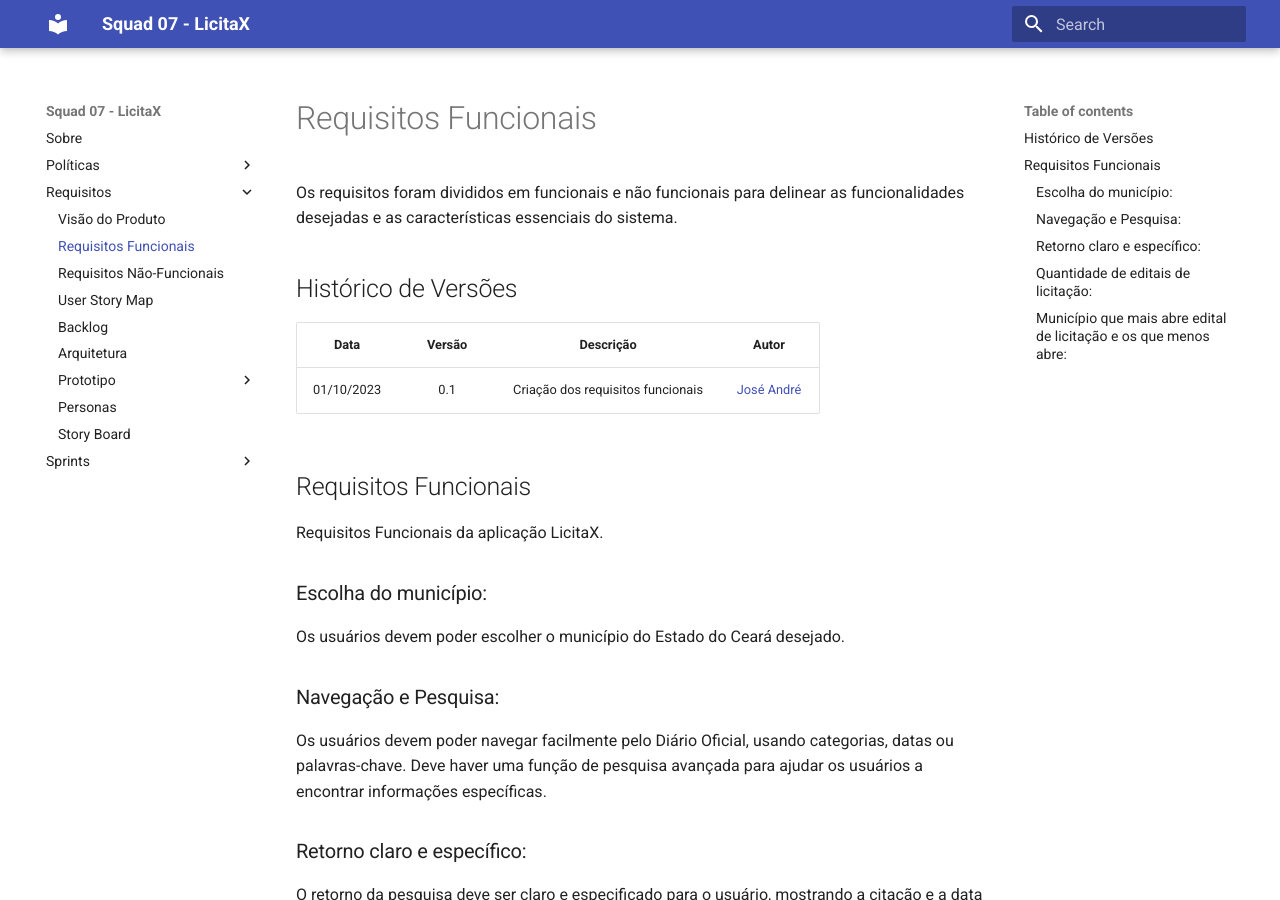
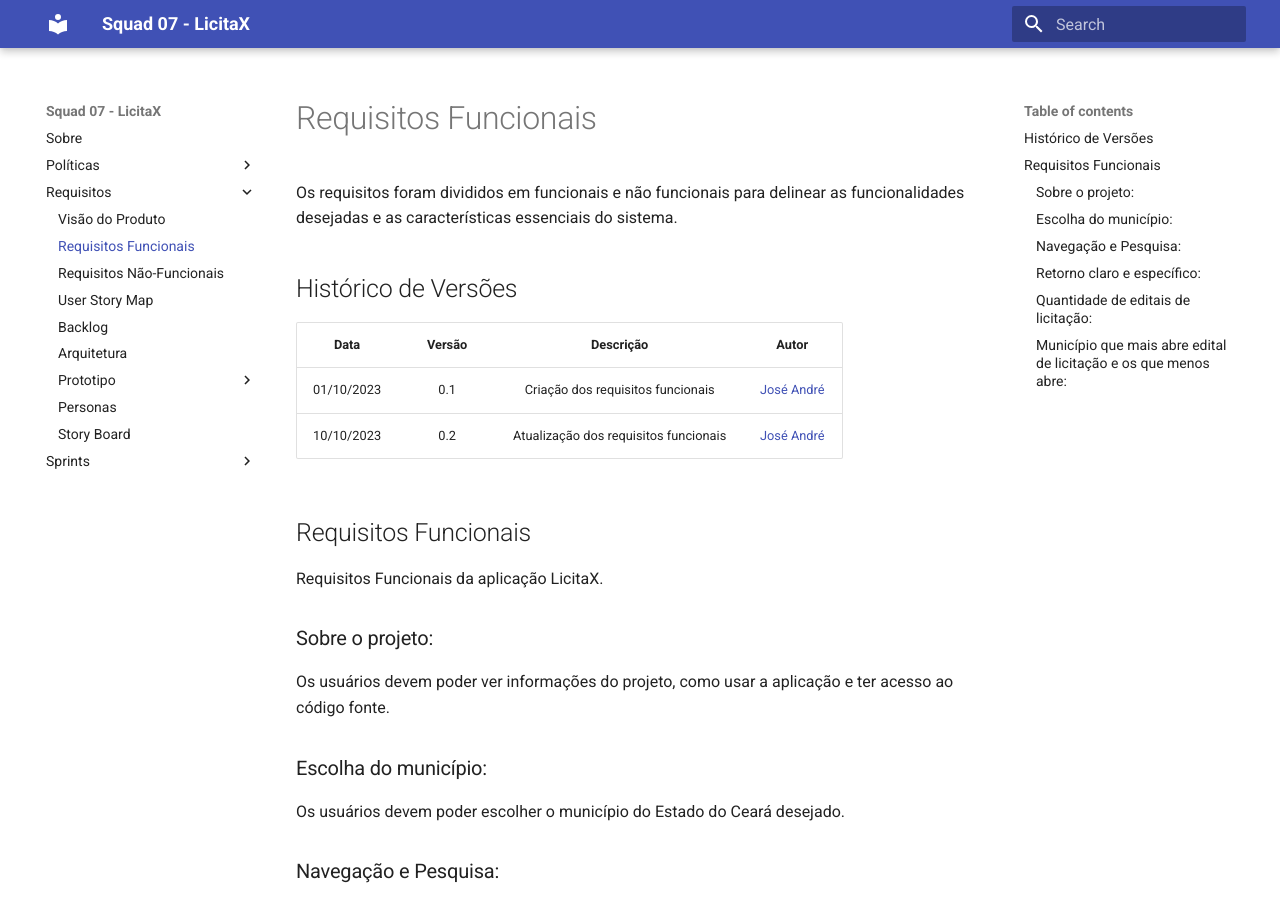
Before and after one commit to unb-mds/2023-2-Squad07, an MkDocs documentation site: the page built from docs/requisitos/requisitosfuncionais.md, in a window 1280 px wide and 900 px high. Built offline with MkDocs 1.6.1 and Material for MkDocs 9.7.7, drawn with Linux system fonts in a browser that asks for light colours.

```diff
--- a/docs/requisitos/requisitosfuncionais.md
+++ b/docs/requisitos/requisitosfuncionais.md
@@ -5,14 +5,17 @@ Os requisitos foram divididos em funcionais e não funcionais para delinear as f
 
 ## Histórico de Versões
 
-
-| Data       | Versão | Descrição                      | Autor             |
-| :--------: | :----: | :----------:                   | :---------------: |
-| 01/10/2023 |  0.1   | Criação dos requisitos funcionais | [José André](https://github.com/joseandre25)|
+| Data       | Versão | Descrição                      | Autor |
+| :--------: | :----: | :----------------------------: | :-------: |
+| 01/10/2023 |  0.1   |     Criação dos requisitos funcionais      | [José André](https://github.com/joseandre25) |
+| 10/10/2023 |  0.2   |    Atualização dos requisitos funcionais   | [José André](https://github.com/joseandre25) |
 
 ## Requisitos Funcionais
 
 Requisitos Funcionais da aplicação LicitaX.
+
+### Sobre o projeto:
+Os usuários devem poder ver informações do projeto, como usar a aplicação e ter acesso ao código fonte.
 
 ### Escolha do município:
 Os usuários devem poder escolher o município do Estado do Ceará desejado.
```
Also changed, not shown: docs/requisitos/personas.md (+3 -7 lines), docs/requisitos/userstorymap.md (+1 -1 lines).
